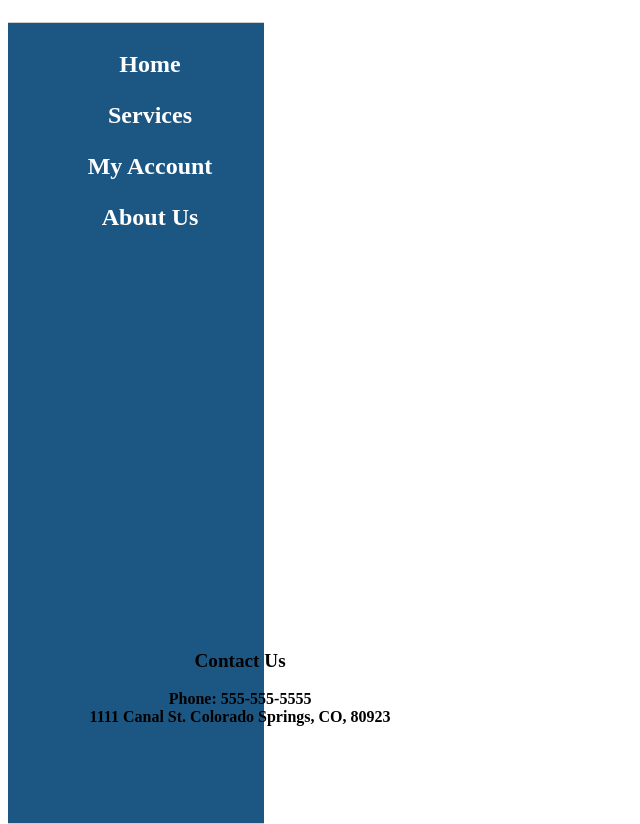
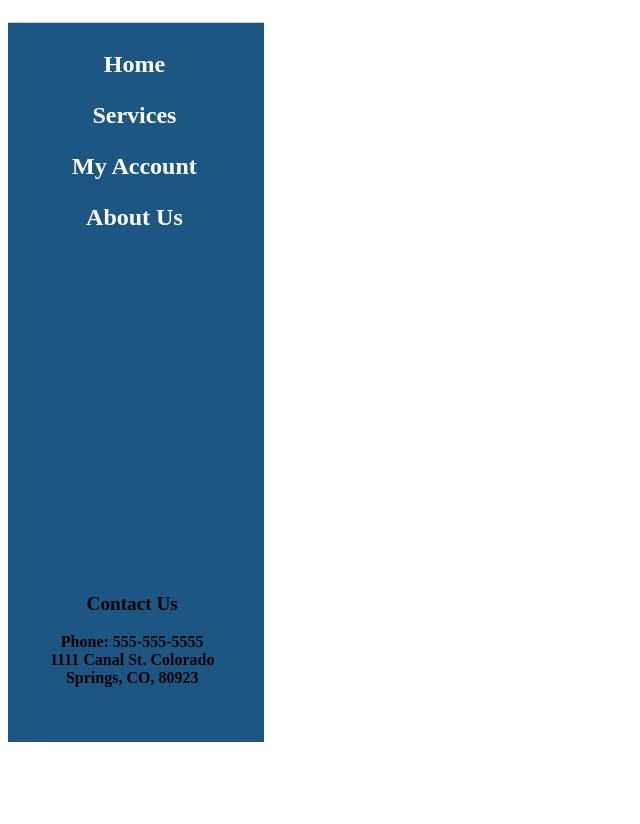
Before and after one commit to arunbalaji87/IS-Design, a PHP site: page /home.html in a window 1280 px wide. Shown: the part 58-882 px from the top of the page, without its empty margins (0-640 px from the left). After the commit the page ends 800 px from the top, so only its background shows below. Run offline with PHP 8.4, Linux system fonts and the light colour scheme.

Commit message:
Update desktop.css
nav anchor margins

```diff
--- a/desktop.css
+++ b/desktop.css
@@ -5,7 +5,7 @@ body {
 	}
 
 nav {
-	position: absolute;
+	position: fixed;
 	width: 20%;
 	height: 100%;
 	margin: 0 0 0 0;
@@ -18,7 +18,7 @@ nav {
 nav li {
 
 	list-style: none;
-	margin: 0 0 0 -.75em;
+	margin: 0 0 0 -20%;
 		}
 
 nav li a {
@@ -33,7 +33,7 @@ nav li a {
 		}
 
 #contact {
-	position: fixed; bottom: 0; left: 7%;
+	position: absolute; bottom: 15%; left: 15%; right: 18%;
 	font-weight: bold;
 	text-align: center;
 		}
```
